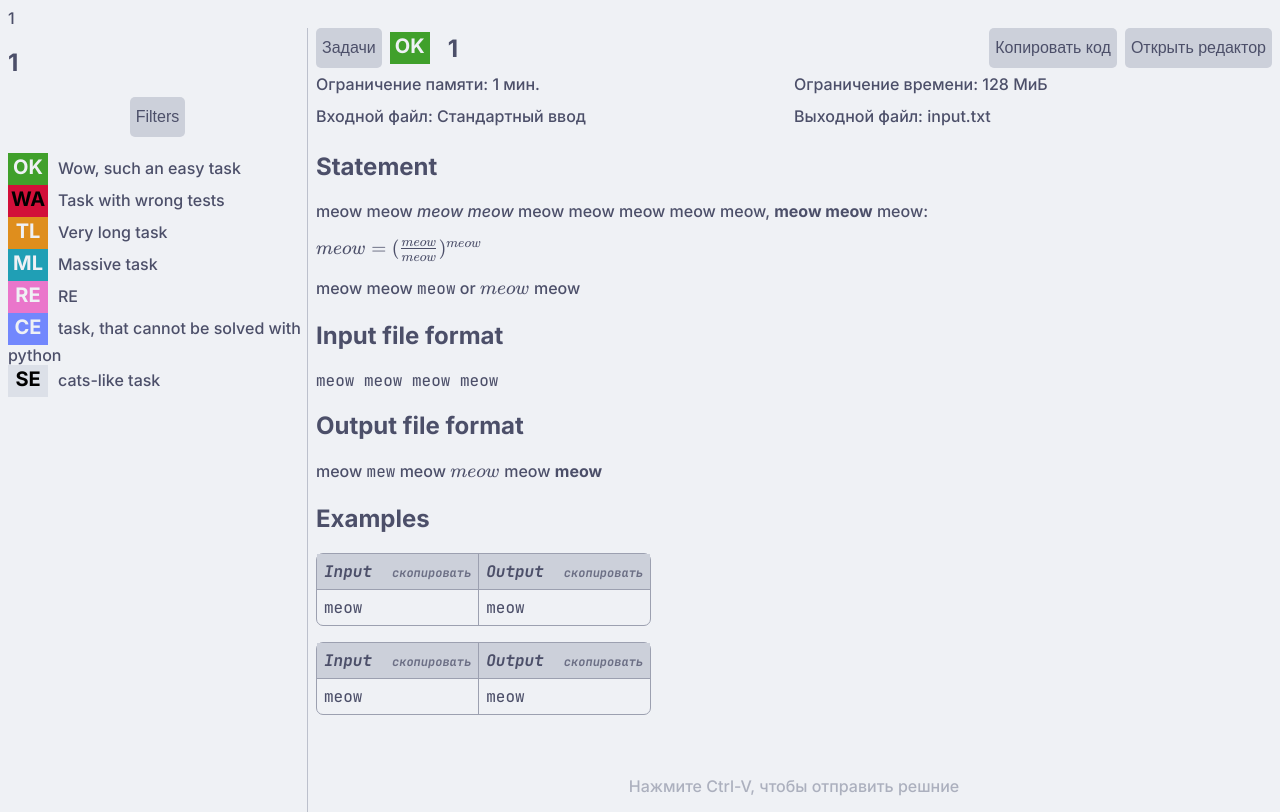
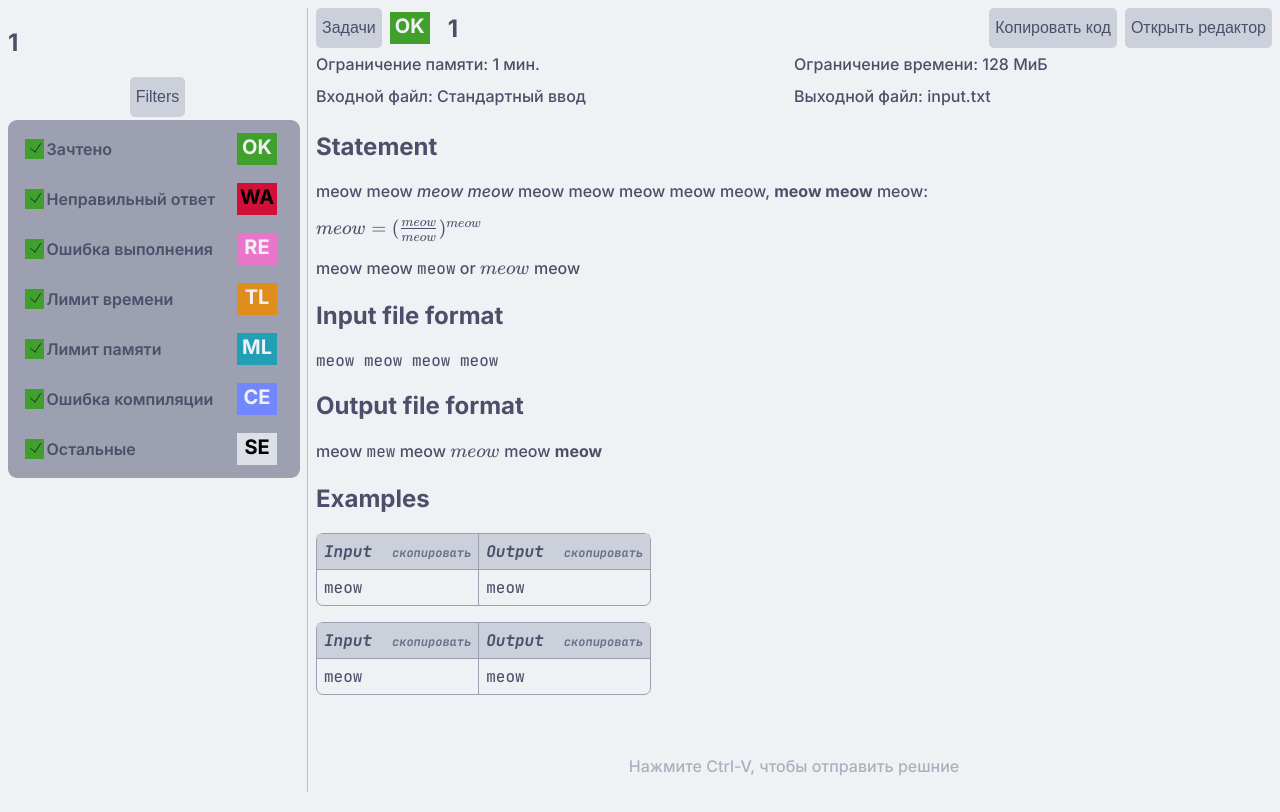
Before and after one commit to Klenin-team/frontend, a Vue app: page /tournament/1/1 in a window 1280 px wide. Both pictures are taken after a click on the button "Filters". Built offline with nearby package versions, Linux system fonts and the light colour scheme.

Commit message:
✨ Filters on tasks menu added

```diff
--- a/src/assets/base.css
+++ b/src/assets/base.css
@@ -31,6 +31,43 @@ button, .button {
   border-radius: 5px;
   cursor: pointer;
   border: none;
+}
+
+.checkbox-container {
+  display: flex;
+  align-items: center;
+
+  font-weight: 600;
+}
+
+input[type=checkbox] {
+  appearance: none;
+  width: 20px;
+  height: 20px;
+  background-color: var(--subtext1);
+
+  &::after {
+    content: "";
+  }
+
+  &:checked {
+    background-color: var(--green);
+    content: "marked";
+    padding-top: 2px;
+    padding-left: 5px;
+
+    &::after {
+      content: url("/images/mark.svg");
+    }
+  }
+}
+
+.invisible-background {
+  position: absolute;
+  top: 0;
+  left: 0;
+  width: 100vw;
+  height: 100vh;
 }
 
 main {
--- a/src/assets/tournament/editor.css
+++ b/src/assets/tournament/editor.css
@@ -68,14 +68,6 @@ label[for=select-what-send] {
   font-weight: 600;
 }
 
-.invisible-background {
-  position: absolute;
-  top: 0;
-  left: 0;
-  width: 100vw;
-  height: 100vh;
-}
-
 @media (width < 900px) {
   .editor-container {
     width: calc(100vw - (16px * 2));
--- /dev/null
+++ b/src/assets/tournament/filters.css
@@ -0,0 +1,44 @@
+.hidden {
+  display: none;
+}
+
+.filters {
+  display: flex;
+  flex-direction: column;
+  justify-content: center;
+  align-items: flex-start;
+  gap: 18px;
+
+  position: absolute;
+  padding: 13px;
+  background: var(--overlay0);
+  border-radius: 9px;
+
+  width: calc(300px - 8px - (13px * 2));
+  top: 120px;
+}
+
+.checkbox-container {
+  width: 100%;
+}
+
+label {
+  width: 100%;
+
+  display: flex;
+  justify-content: space-between;
+}
+
+.verdict-name {
+  align-self: center;
+}
+
+.SE::before {
+  content: "NA"
+}
+
+@media (width < 700px) {
+  .filters {
+    width: calc(100% - 16px - (13px * 2));
+  }
+}
--- a/src/assets/tournaments.css
+++ b/src/assets/tournaments.css
@@ -65,32 +65,8 @@ main .filters #search svg * {
   fill: transparent;
 }
 
-main .filters .checkbox-container {
-  display: flex;
-  align-items: center;
+.checkbox-container {
   margin: 20px auto;
-}
-
-main .filters input[type=checkbox] {
-  appearance: none;
-  width: 20px;
-  height: 20px;
-  background-color: var(--subtext1);
-
-  &::after {
-    content: "";
-  }
-
-  &:checked {
-    background-color: var(--green);
-    content: "marked";
-    padding-top: 2px;
-    padding-left: 5px;
-
-    &::after {
-      content: url("images/mark.svg");
-    }
-  }
 }
 
 main .table {
--- /dev/null
+++ b/src/components/TournamentFilters.vue
@@ -0,0 +1,52 @@
+<script setup>
+  import { useLayoutStore } from '@/stores/layout.js'
+  const layoutStore = useLayoutStore()
+
+  let verdicts = [
+    {
+      verdict: "OK",
+      name: "Зачтено"
+    },
+    {
+      verdict: "WA",
+      name: "Неправильный ответ"
+    },
+    {
+      verdict: "RE",
+      name: "Ошибка выполнения"
+    },
+    {
+      verdict: "TL",
+      name: "Лимит времени"
+    },
+    {
+      verdict: "ML",
+      name: "Лимит памяти"
+    },
+    {
+      verdict: "CE",
+      name: "Ошибка компиляции"
+    },
+    {
+      verdict: "SE",
+      name: "Остальные"
+    },
+  ]
+</script>
+
+<style scoped>
+  @import '@/assets/tournament/filters.css';
+</style>
+
+<template>
+  <div class="invisible-background" @click="() => { layoutStore.toggleFilters() }"></div>
+  <div class="filters">
+    <div class="checkbox-container" v-for="verdict in verdicts">
+      <input type="checkbox" :id="verdict.verdict" v-model="layoutStore.filters[verdict.verdict]" />
+      <label :for="verdict.verdict">
+        <span class="verdict-name">{{ verdict.name }}</span>
+        <span :class="verdict.verdict"></span>
+      </label>
+    </div>
+  </div>
+</template>
--- a/src/stores/layout.js
+++ b/src/stores/layout.js
@@ -7,7 +7,18 @@ export const useLayoutStore = defineStore('layout', {
       taskListClosed: false,
       editorClosed: true,
       selectedLanguage: "",
-      clipboardAvaliable: Boolean(navigator.clipboard)
+      clipboardAvaliable: Boolean(navigator.clipboard),
+
+      filtersClosed: true,
+      filters: {
+        "OK": true,
+        "WA": true,
+        "RE": true,
+        "TL": true,
+        "ML": true,
+        "CE": true,
+        "SE": true
+      }
     }
   },
   actions: {
@@ -16,6 +27,9 @@ export const useLayoutStore = defineStore('layout', {
     },
     toggleEditor() {
       this.editorClosed = !this.editorClosed
+    },
+    toggleFilters() {
+      this.filtersClosed = !this.filtersClosed
     }
   }
 })
--- a/src/views/TournamentViev.vue
+++ b/src/views/TournamentViev.vue
@@ -3,6 +3,8 @@
   import { useRoute } from 'vue-router'
   import { useTaskStore } from '@/stores/task.js'
   import { useLayoutStore } from '@/stores/layout.js'
+
+  import TournamentFilters from '@/components/TournamentFilters.vue'
 
   const taskStore = useTaskStore()
   const layoutStore = useLayoutStore()
@@ -16,16 +18,20 @@
 </script>
 
 <style scoped>
-  @import '../assets/tournament/nav.css';
-  @import '../assets/tournament/layout.css';
+  @import '@/assets/tournament/nav.css';
+  @import '@/assets/tournament/layout.css';
 </style>
 
 <template>
-  {{ $route.params.task_id }}
   <div id="container" :class="{ fullwidth_container: layoutStore.taskListClosed }">
     <nav :class="{ mobile_hidden: $route.params.task_id, hidden: layoutStore.taskListClosed }" class="taskList">
       <h1>{{ $route.params.tournament_id }}</h1>
-      <button>Filters</button>
+      <button @click="() => { layoutStore.toggleFilters() }">Filters</button>
+
+      <div :class="{ hidden: layoutStore.filtersClosed }">
+        <TournamentFilters />
+      </div>
+
       <ul>
         <li v-for="task in tasksList" :class="task.verdict" class="task" >
           <router-link :to="task.id">{{ task.name }}</router-link>
```
